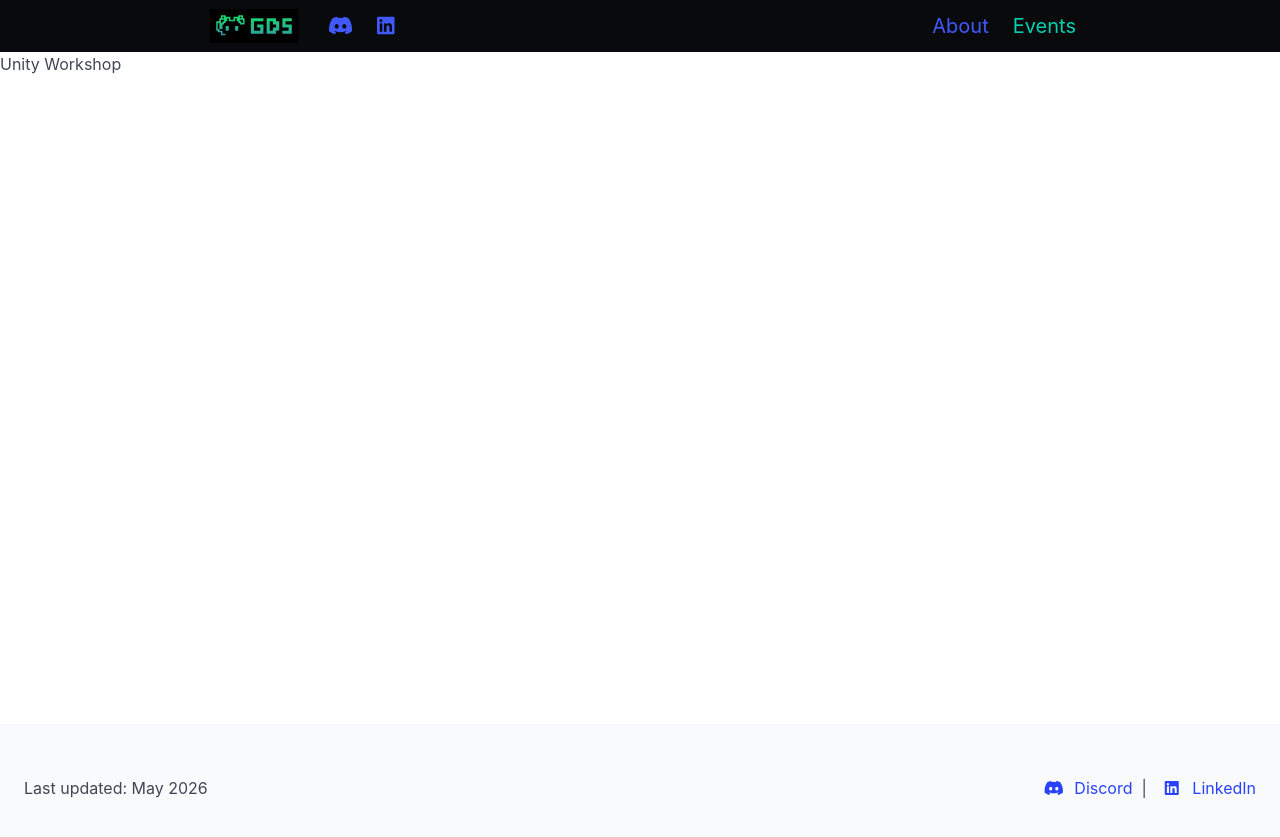
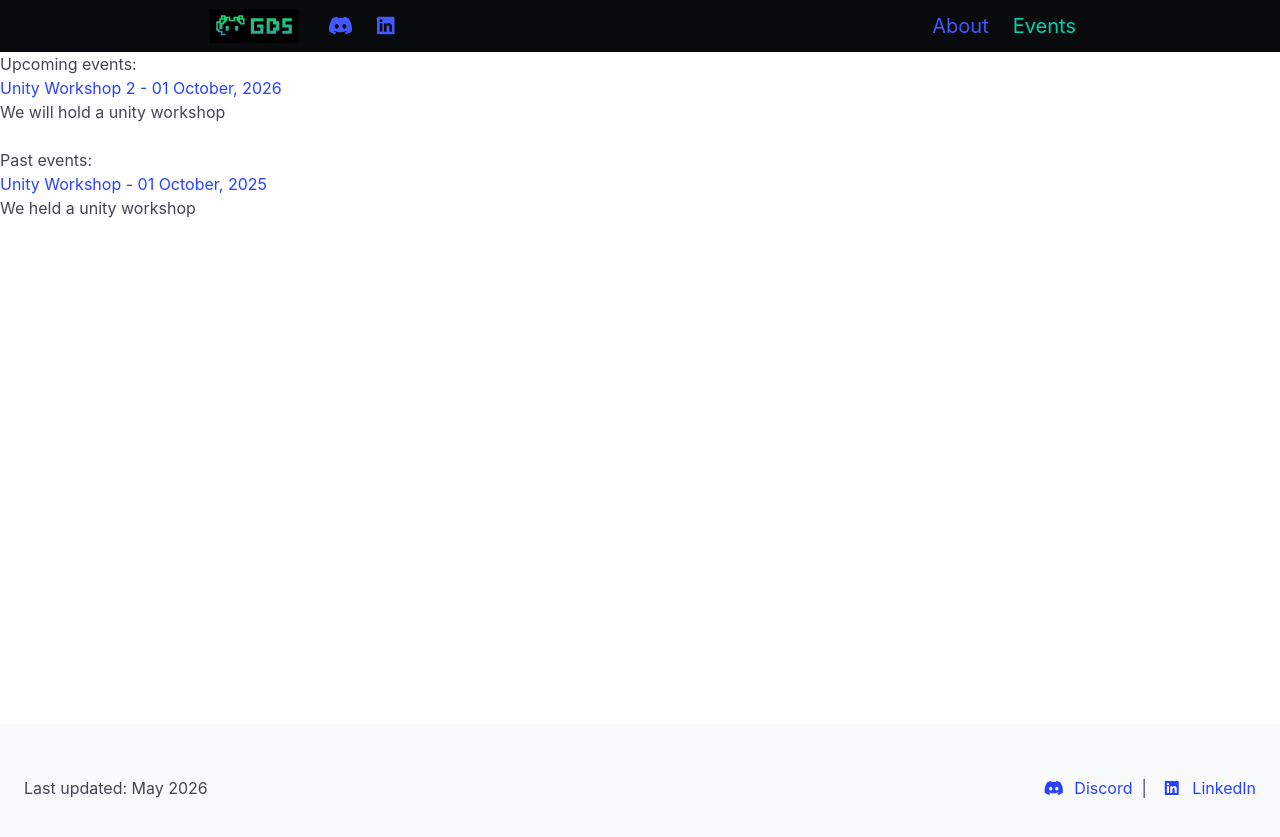
Before and after one commit to GameDevSig/gamedevsig.github.io, a Jekyll site: the page built from events.html, in a window 1280 px wide. Shown: the top 837 px of the page. Built offline with Jekyll 4.4.1, drawn with Linux system fonts in a browser that asks for light colours; nearby versions of some CDN libraries; library files that are not in the unit come from our copies.

Commit message:
Event sorting

```diff
--- a/404.html
+++ b/404.html
@@ -9,6 +9,7 @@ layout: page
     max-width: 600px;
     text-align: center;
   }
+
   h1 {
     margin: 30px 0;
     font-size: 4em;
--- a/_config.yml
+++ b/_config.yml
@@ -28,7 +28,8 @@ baseurl: "" # the subpath of your site, e.g. /blog
 url: "" # the base hostname & protocol for your site, e.g. http://example.com
 
 # Build settings
-theme: minima
+# theme: minima
+future: true
 plugins:
   - jekyll-sitemap
   - jekyll-feed
--- /dev/null
+++ b/_events/2026-10-01-unity_workshop.md
@@ -0,0 +1,5 @@
+---
+name: Unity Workshop 2
+date: 01-10-2026
+---
+We will hold a unity workshop
--- a/_layouts/default.html
+++ b/_layouts/default.html
@@ -3,7 +3,7 @@
 
 <head>
   <meta charset="utf-8">
-  <title>{{ page.title }} - {{ site.title }}</title>
+  <title>{% if page.title != "Home" %}{{ page.title }} | {{ site.title }}{% else %}{{ site.title }}{% endif %}</title>
   <link rel="stylesheet" href="/assets/css/bulma.css">
   <link rel="stylesheet" href="/assets/css/styles.css">
   <link rel="icon" href="/assets/images/invader_full.svg" type="image/svg+xml">
--- /dev/null
+++ b/_layouts/event.html
@@ -0,0 +1,6 @@
+---
+layout: default
+---
+{{ page.name }}
+{{ page.date | date: '%d %B, %Y' }}
+{{ content }}
--- a/assets/css/styles.scss
+++ b/assets/css/styles.scss
@@ -1,3 +1,3 @@
 ---
 ---
-@import "main";
+@use "main";
--- a/events.html
+++ b/events.html
@@ -3,6 +3,27 @@ layout: default
 title: Events
 ---
 
-{% for event in site.events %}
-<p>{{ event.name }}</p>
-{% endfor %}
+Upcoming events:
+{% assign events_sorted = site.events | sort: "date" | reverse %}
+{%- for event in events_sorted -%}
+{%- assign now = "now" | date: "%s" -%}
+{%- assign target = event.date | date: "%s" -%}
+{%- if target > now -%} <a href="{{ event.url }}">
+  <p>{{ event.name }} - {{ event.date | date: '%d %B, %Y' }}</p>
+</a>
+<p>{{ event.content | strip_html | truncate: 150 }}</p>
+{%- endif -%}
+{%- endfor -%}
+
+<br />
+
+Past events:
+{%- for event in events_sorted -%}
+{%- assign now = "now" | date: "%s" -%}
+{%- assign target = event.date | date: "%s" -%}
+{%- if target < now -%} <a href="{{ event.url }}">
+  <p>{{ event.name }} - {{ event.date | date: '%d %B, %Y' }}</p>
+  </a>
+  <p>{{ event.content | strip_html | truncate: 150 }}</p>
+  {%- endif -%}
+  {%- endfor -%}
```
Also changed, not shown: other parts of 404.html (+1 -1 lines), _events/2025-10-01-unity_workshop.md (renamed from _events/example.md).
